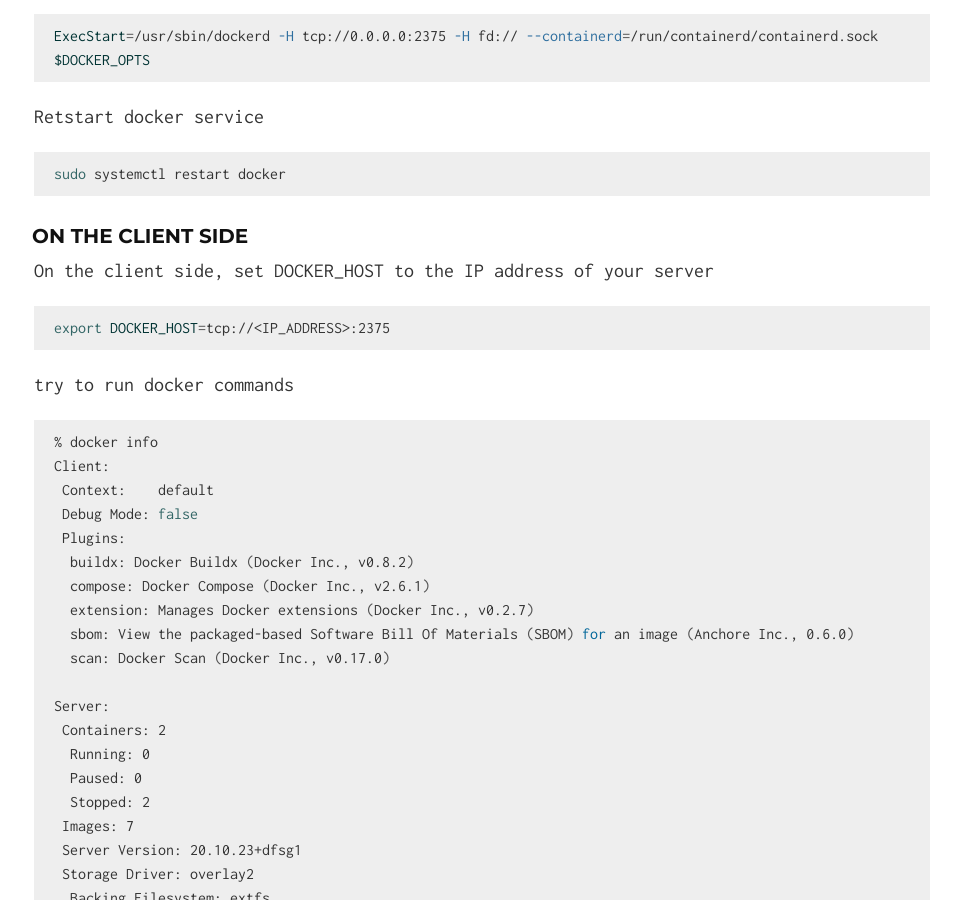
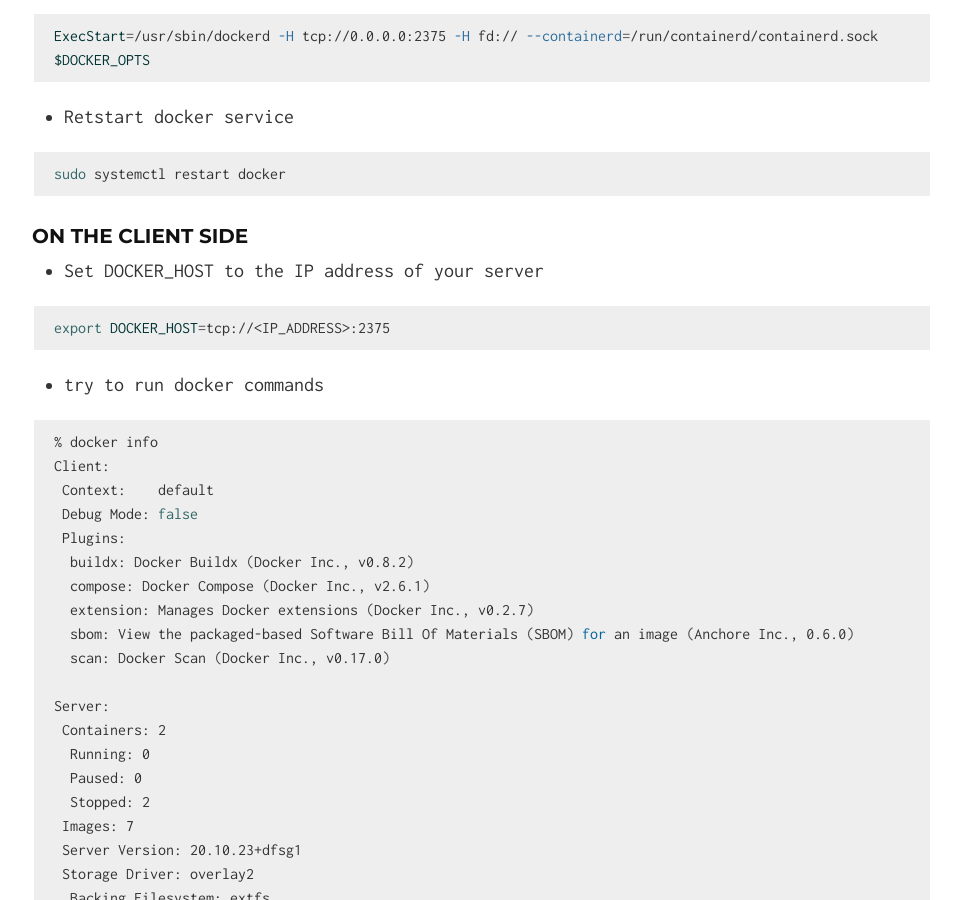
Before and after one commit to Ahmed-AG/cyberdojo-page, a Jekyll site: the page built from read/run-docker-remotley-on-kali.md, in a window 1280 px wide and 900 px high, scrolled down 1049 px. Shown: the whole window, without its empty margins (158-1119 px from the left). Built offline with Jekyll 4.4.1, drawn with Linux system fonts in a browser that asks for light colours.

Commit message:
update remote docker read

````diff
--- a/read/run-docker-remotley-on-kali.md
+++ b/read/run-docker-remotley-on-kali.md
@@ -10,7 +10,7 @@ There are many reasons why we might need to run docker remotly. Since docker run
 
 ### On the server side
 
-Run `sudo systemctl status docker` to check the status and verity service configuration file `options.conf`
+- Run `sudo systemctl status docker` to check the status and verity service configuration file `options.conf`
 
 ```bash
 ┌──(kali㉿kali)-[~]
@@ -30,12 +30,12 @@ TriggeredBy: ● docker.socket
 
 Notice the line: `Loaded: loaded (/lib/systemd/system/docker.service; enabled; preset: enabled)`
 
-Add `-H tcp://0.0.0.0:2375` to `ExecStart` under `/etc/systemd/system/docker.service.d/options.conf`
+- Add `-H tcp://0.0.0.0:2375` to `ExecStart` under `/etc/systemd/system/docker.service.d/options.conf`
 
 ```bash
 ExecStart=/usr/sbin/dockerd -H tcp://0.0.0.0:2375 -H fd:// --containerd=/run/containerd/containerd.sock $DOCKER_OPTS
 ```
-Retstart docker service
+- Retstart docker service
 
 ```bash
 sudo systemctl restart docker
@@ -43,12 +43,12 @@ sudo systemctl restart docker
 
 ### On the client side
 
-On the client side, set DOCKER_HOST to the IP address of your server
+- Set DOCKER_HOST to the IP address of your server
 
 ```bash
 export DOCKER_HOST=tcp://<IP_ADDRESS>:2375
 ```
-try to run docker commands
+- try to run docker commands
 
 ```bash
 % docker info
````
